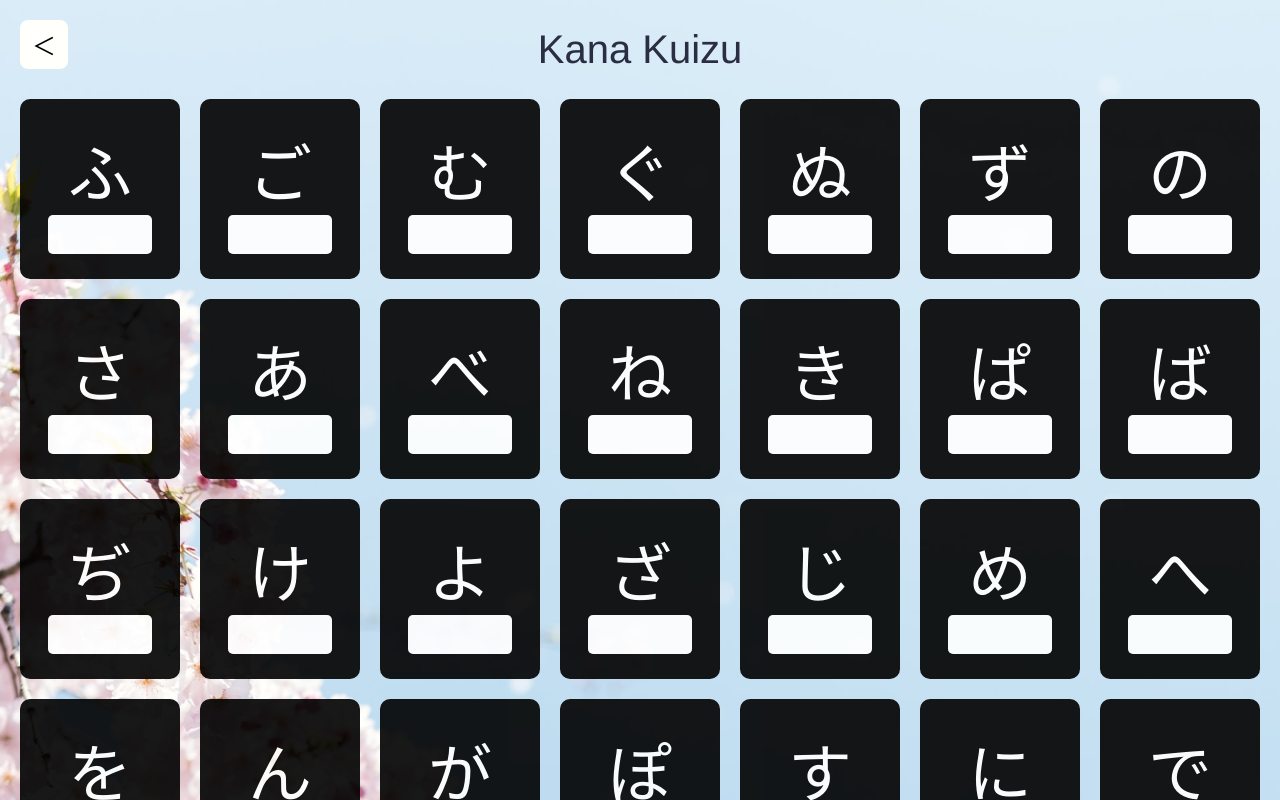
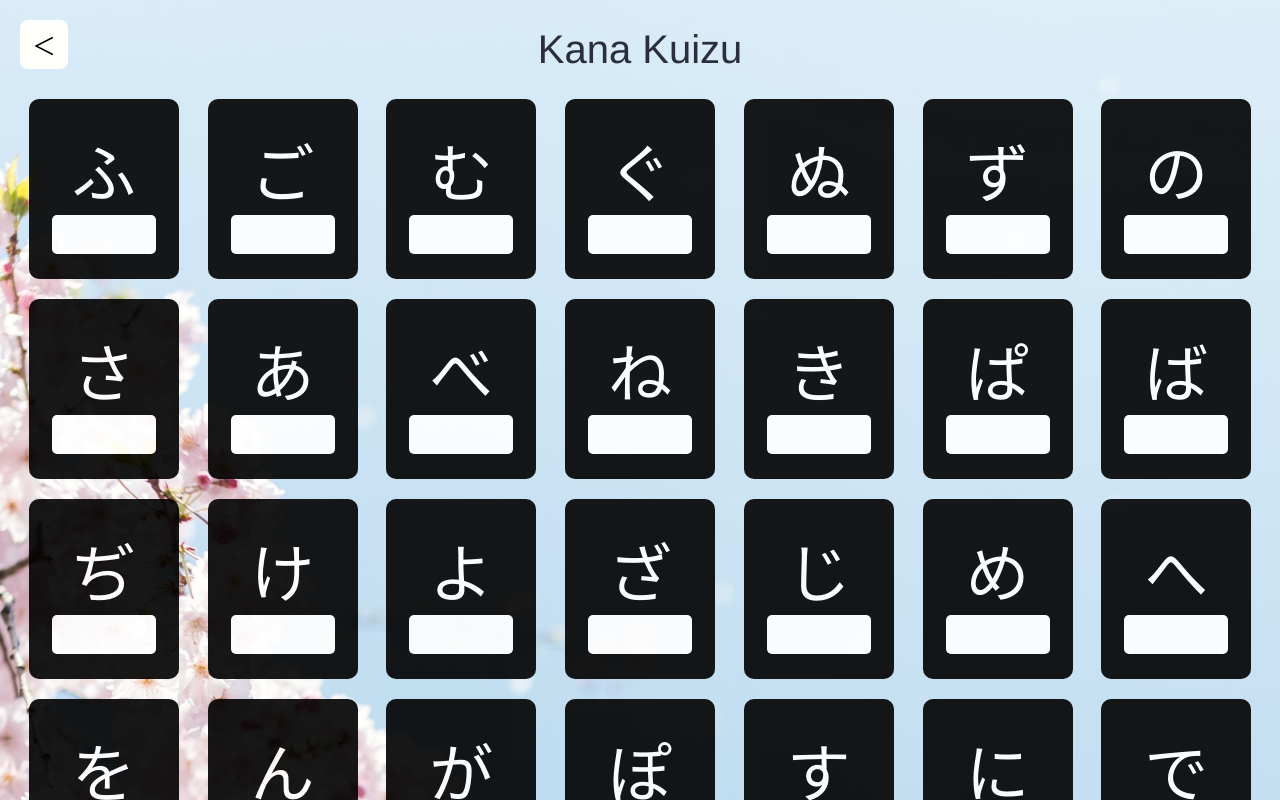
Before and after one commit to tasmankingsley/kana-kuizu, a Vue app: page / in a window 1280 px wide. Both pictures are taken after a click on the button "start quiz". Shown: the top 800 px of the page. Built offline with nearby package versions, Linux system fonts and the light colour scheme.

Commit message:
adjust kana tile size

```diff
--- a/src/components/Kana.vue
+++ b/src/components/Kana.vue
@@ -104,7 +104,7 @@ shuffle(kana_list);
     flex-direction: column;
     place-content: center;
     place-items: center;
-    width: 160px;
+    width: 150px;
     height: 180px;
     font-size: 4rem;
     border-radius: 10px;
```
Also changed, not shown: 5 other files (tests, documents, lock files or other folders).
